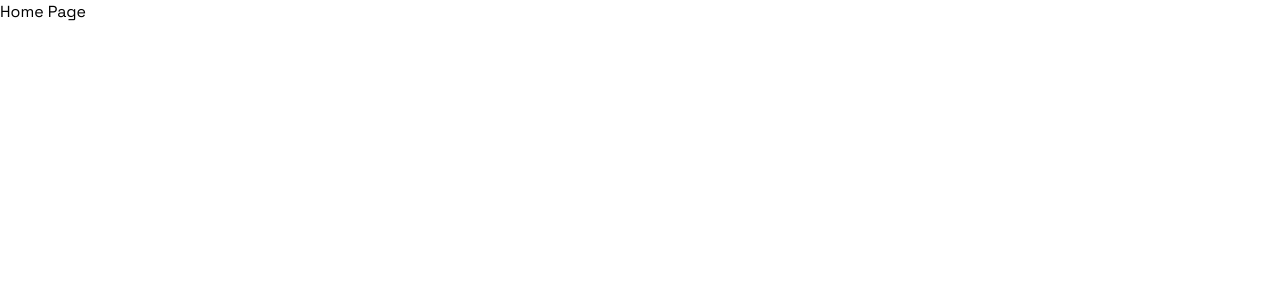
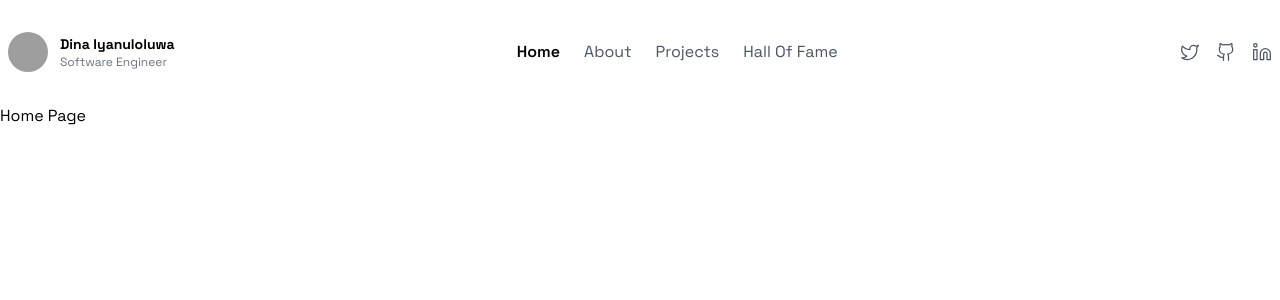
Before and after one commit to iyanuloluwa-Miracle/dinaiyanuloluwa, a Vue app: page / in a window 1280 px wide. Shown: the top 300 px of the page. Built offline with nearby package versions, Linux system fonts and the light colour scheme; grey boxes are pictures that could not be loaded.

Commit message:
refactor: enhance navbar component with mobile support and improve layout; integrate navbar into home page

```diff
--- a/src/components/navbar/index.vue
+++ b/src/components/navbar/index.vue
@@ -1,59 +1,108 @@
 <template>
-  <div class="w-full flex items-center justify-evenly p-2 my-6">
-    <!-- Large screen navbar content -->
-    <nav>
-      <RouterLink to="/" class="flex items-center">
+  <div class="w-full">
+    <div class="container mx-auto p-2 my-6">
+      <nav class="flex items-center justify-between">
+        <!-- Logo and Name Section -->
+        <RouterLink to="/" class="flex items-center space-x-3">
           <img
             src="/src/assets/iyanuloluwa.png"
             alt="@Dina Iyanuloluwa"
-          class="rounded-full"
-          width="40"
-          height="40"
+            class="rounded-full w-10 h-10 object-cover"
           />
-        <div class="mx-2">
-          <h3 class="font-bold text-[0.89rem]">Dina Iyanuloluwa</h3>
-          <p class="text-[0.74rem] text-[#8e8e8e] py-0 md-1">
-            Software Engineer
-          </p>
+          <div>
+            <h3 class="font-bold text-sm">Dina Iyanuloluwa</h3>
+            <p class="text-xs text-gray-500">Software Engineer</p>
           </div>
         </RouterLink>
 
-      <!-- Navigation Links -->
-      <div class="hidden lg:flex items-center justify-center gap-6">
+        <!-- Desktop Navigation Links -->
+        <div class="hidden lg:flex items-center space-x-6">
           <RouterLink
             v-for="link in navigationLinks"
             :key="link.path"
             :to="link.path"
             :class="{
-            'text-black font-bold': route.path === link.path,
-            'text-gray-500': route.path !== link.path,
+              'text-black font-semibold': route.path === link.path,
+              'text-gray-600 hover:text-black': route.path !== link.path,
             }"
+            class="transition-colors duration-200"
           >
             {{ link.name }}
           </RouterLink>
         </div>
 
         <!-- Social Links -->
-      <div class="hidden lg:flex items-center justify-end gap-4">
+        <div class="hidden lg:flex items-center space-x-4">
           <a
             v-for="social in socialLinks"
             :key="social.name"
             :href="social.url"
-          class="hover:text-gray-900 hover:scale-110 transition-transform duration-200 ease-in-out"
+            target="_blank"
+            class="text-gray-600 hover:text-black hover:scale-110 transition-all duration-200"
           >
-          <component :is="social.icon" :stroke-width="1" />
+            <component :is="social.icon" :size="20" :stroke-width="1.5" />
           </a>
         </div>
+
+        <!-- Mobile Menu Toggle -->
+        <div class="lg:hidden">
+          <button
+            @click="toggleMobileMenu"
+            class="text-gray-600 hover:text-black focus:outline-none"
+          >
+            <Menu v-if="!isMobileMenuOpen" :size="24" />
+            <X v-else :size="24" />
+          </button>
+        </div>
       </nav>
+
+      <!-- Mobile Menu -->
+      <div
+        v-if="isMobileMenuOpen"
+        class="lg:hidden absolute left-0 right-0"
+      >
+        <div class="flex flex-col">
+          <RouterLink
+            v-for="link in navigationLinks"
+            :key="link.path"
+            :to="link.path"
+            :class="{
+              'text-black font-semibold': route.path === link.path,
+              'text-gray-600': route.path !== link.path,
+            }"
+            class="px-4 py-3 block"
+            @click="toggleMobileMenu"
+          >
+            {{ link.name }}
+          </RouterLink>
+        </div>
+        <div class="flex justify-left space-x-6 py-4">
+          <a
+            v-for="social in socialLinks"
+            :key="social.name"
+            :href="social.url"
+            target="_blank"
+            class="text-gray-600 hover:text-black hover:scale-110 transition-all duration-200"
+          >
+            <component :is="social.icon" :size="20" :stroke-width="1.5" />
+          </a>
+        </div>
+      </div>
+    </div>
   </div>
 </template>
 
 <script setup lang="ts">
 import { ref } from "vue";
 import { useRoute } from "vue-router";
-import { Twitter, Linkedin, Github } from "lucide-vue-next";
+import { Twitter, Linkedin, Github, Menu, X } from "lucide-vue-next";
 
 const route = useRoute();
+const isMobileMenuOpen = ref(false);
+
+const toggleMobileMenu = () => {
+  isMobileMenuOpen.value = !isMobileMenuOpen.value;
+};
 
 const navigationLinks = [
   { name: "Home", path: "/" },
--- a/src/views/home/home.vue
+++ b/src/views/home/home.vue
@@ -1,3 +1,19 @@
 <template>
-    <h1>Home Page</h1>
+  <Navbar />
+
+  <h1>Home Page</h1>
 </template>
+
+
+
+
+<script>
+import Navbar from '../../components/navbar/index.vue';
+
+
+export default {
+    components: {
+        Navbar
+    }
+}
+</script>
```
Lines whose indentation alone changed are shown as unchanged.
